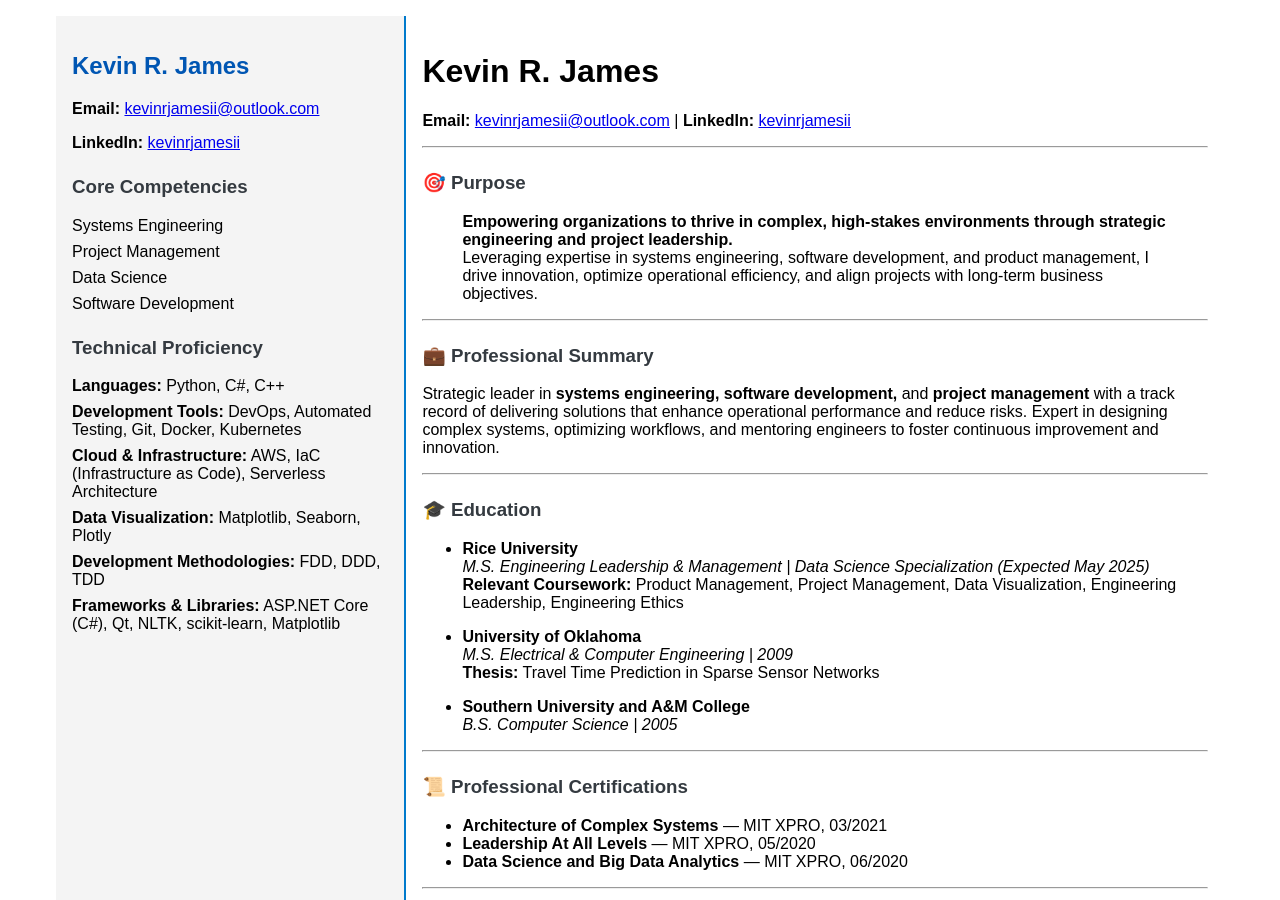
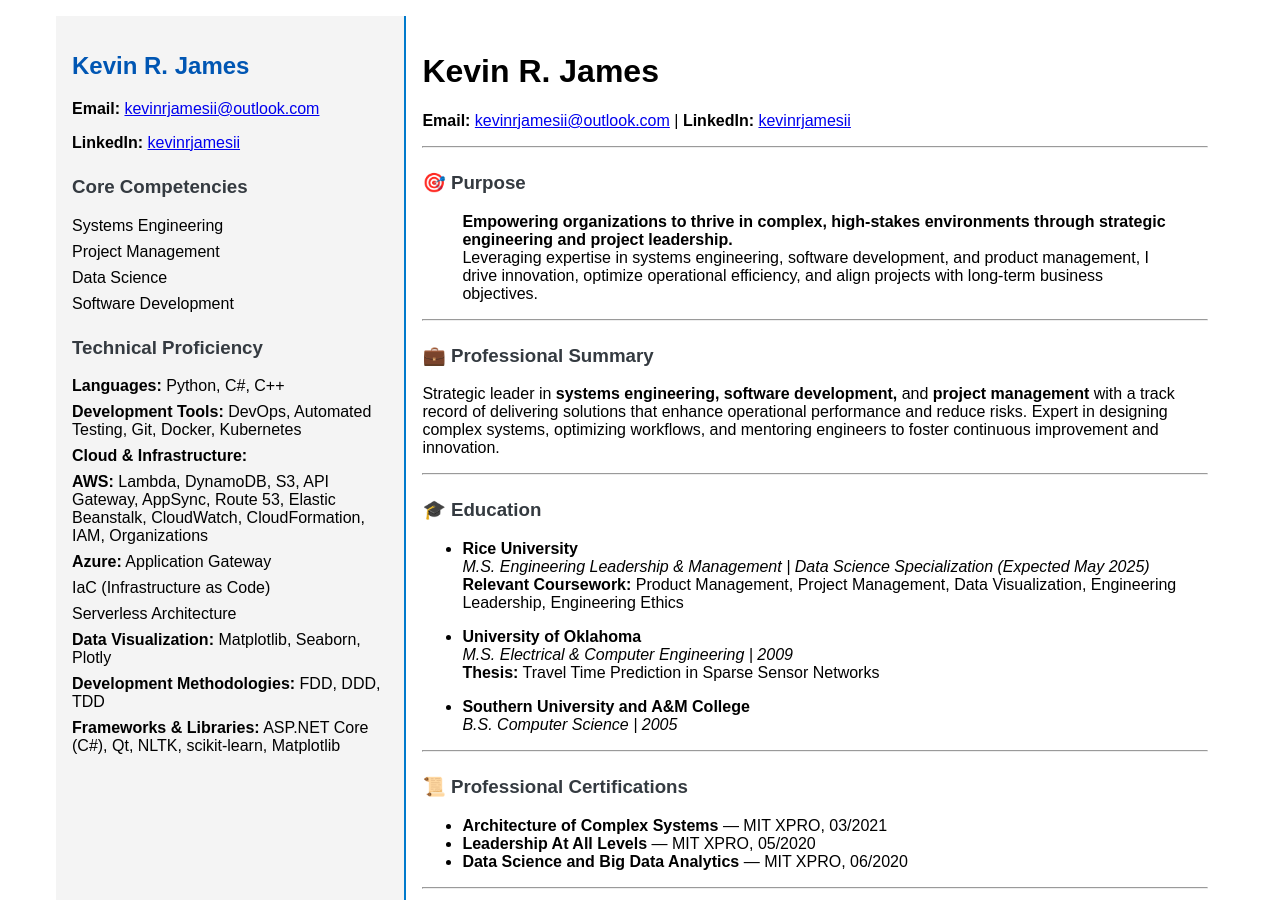
Before and after one commit to krjii/krjii.github.io, a Jekyll site: the page built from index.md, in a window 1280 px wide and 900 px high. Built offline with Jekyll 4.4.1, drawn with Linux system fonts in a browser that asks for light colours.

Commit message:
update aws

```diff
--- a/_layouts/resume_with_sidebar.html
+++ b/_layouts/resume_with_sidebar.html
@@ -26,7 +26,14 @@
       <ul>
         <li><strong>Languages:</strong> Python, C#, C++</li>
         <li><strong>Development Tools:</strong> DevOps, Automated Testing, Git, Docker, Kubernetes</li>
-        <li><strong>Cloud & Infrastructure:</strong> AWS, IaC (Infrastructure as Code), Serverless Architecture</li>
+        <li><strong>Cloud & Infrastructure:</strong>
+          <ul>
+            <li><strong>AWS:</strong> Lambda, DynamoDB, S3, API Gateway, AppSync, Route 53, Elastic Beanstalk, CloudWatch, CloudFormation, IAM, Organizations</li>
+            <li><strong>Azure:</strong> Application Gateway</li>
+            <li>IaC (Infrastructure as Code)</li>
+            <li>Serverless Architecture</li>
+          </ul>
+        </li>
         <li><strong>Data Visualization:</strong> Matplotlib, Seaborn, Plotly</li>
         <li><strong>Development Methodologies:</strong> FDD, DDD, TDD</li>
         <li><strong>Frameworks & Libraries:</strong> ASP.NET Core (C#), Qt, NLTK, scikit-learn, Matplotlib</li>
```
